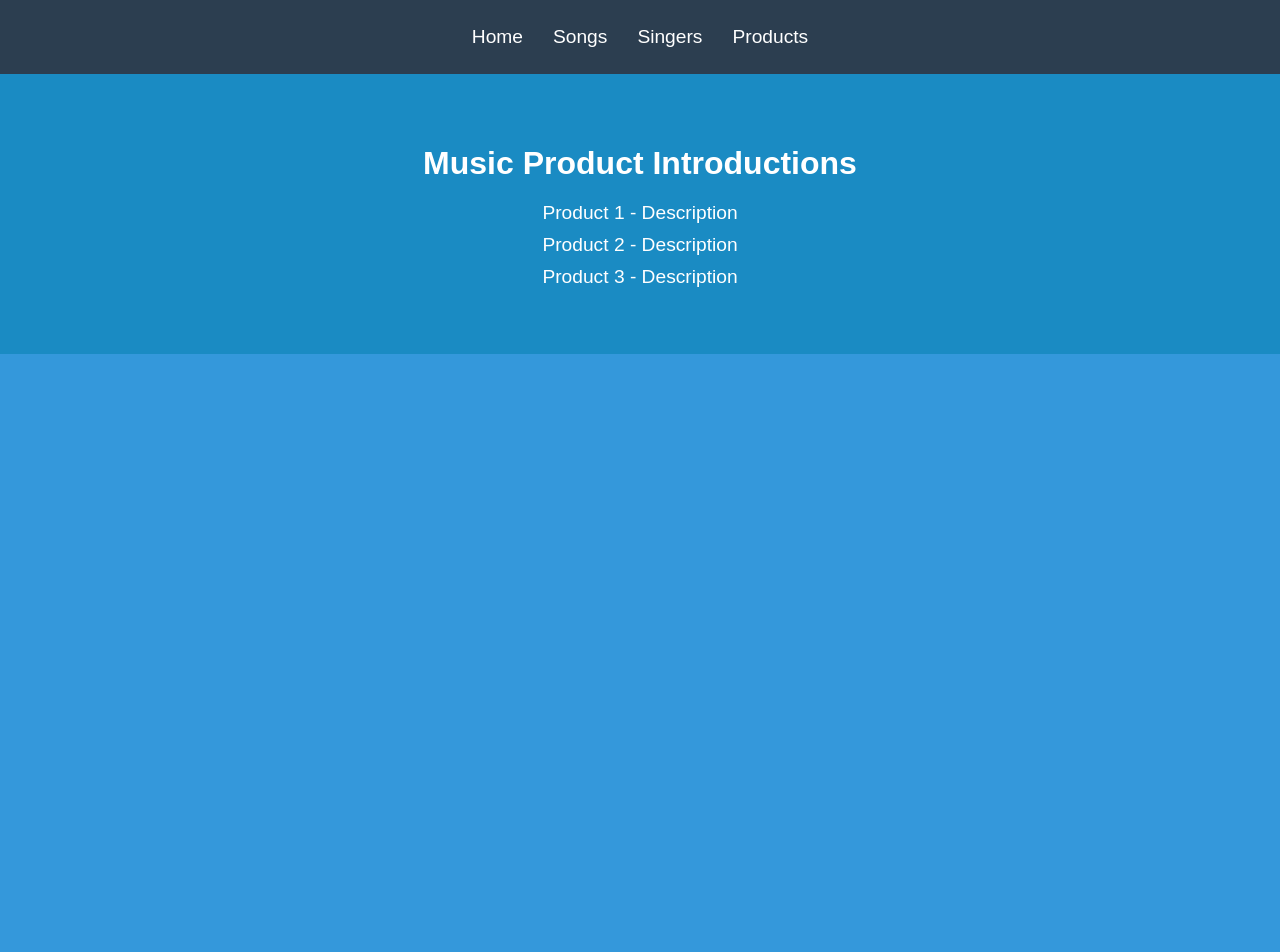
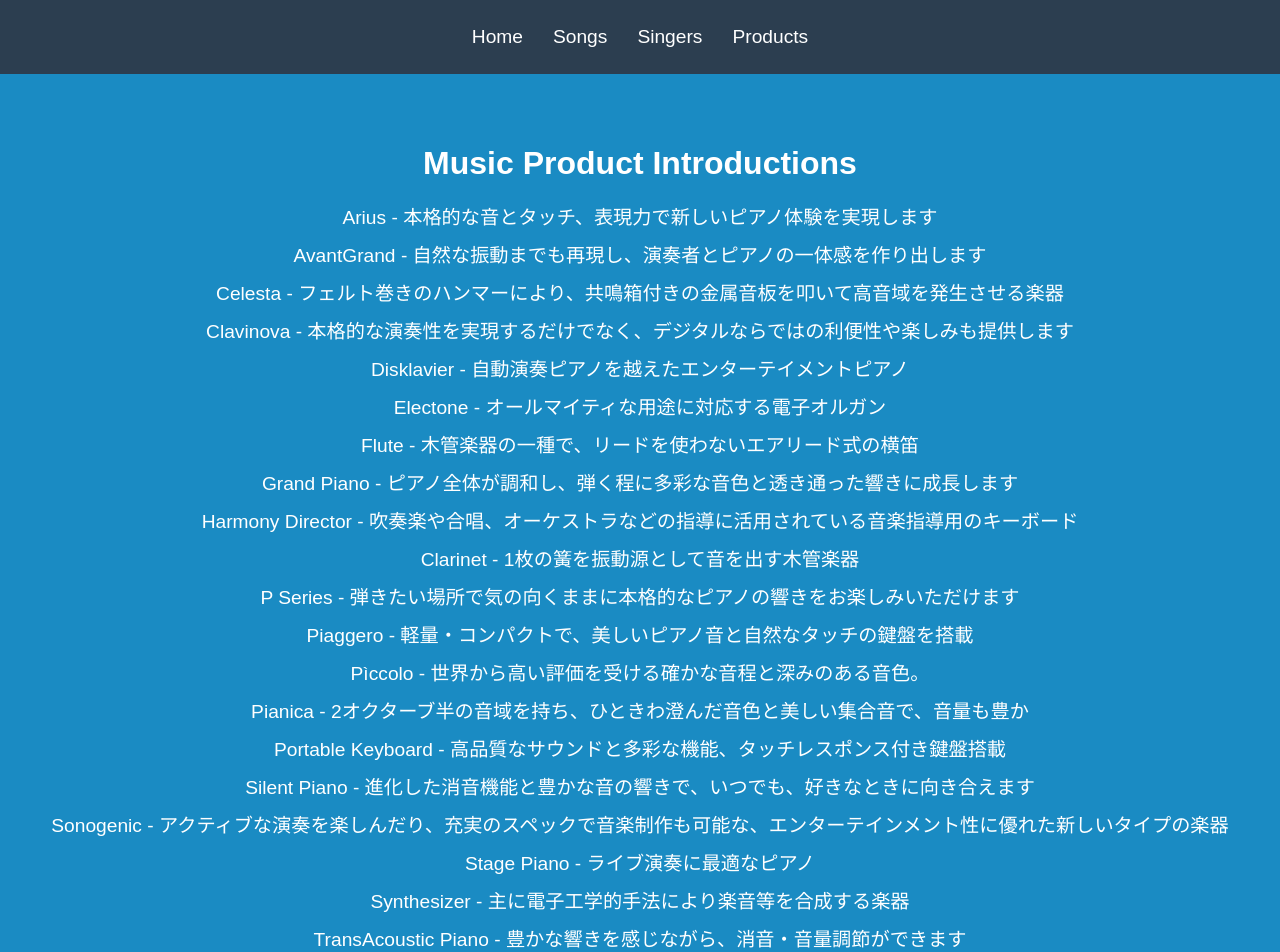
Before and after one commit to Yota0525/My-Awesome-App, a Nuxt app: page /products in a window 1280 px wide. Shown: the top 952 px of the page. Before the commit the page ends 800 px from the top, so only its background shows below. Built offline with nearby package versions, Linux system fonts and the light colour scheme.

Commit message:
内容作成

```diff
--- a/pages/products.vue
+++ b/pages/products.vue
@@ -2,9 +2,27 @@
   <div class="products-page">
     <h1>Music Product Introductions</h1>
     <ul>
-      <li>Product 1 - Description</li>
-      <li>Product 2 - Description</li>
-      <li>Product 3 - Description</li>
+      <li>Arius - 本格的な音とタッチ、表現力で新しいピアノ体験を実現します</li>
+      <li>AvantGrand - 自然な振動までも再現し、演奏者とピアノの一体感を作り出します</li>
+      <li>Celesta - フェルト巻きのハンマーにより、共鳴箱付きの金属音板を叩いて高音域を発生させる楽器</li>
+      <li>Clavinova - 本格的な演奏性を実現するだけでなく、デジタルならではの利便性や楽しみも提供します</li>
+      <li>Disklavier - 自動演奏ピアノを越えたエンターテイメントピアノ</li>
+      <li>Electone - オールマイティな用途に対応する電子オルガン</li>
+      <li>Flute - 木管楽器の一種で、リードを使わないエアリード式の横笛</li>
+      <li>Grand Piano - ピアノ全体が調和し、弾く程に多彩な音色と透き通った響きに成長します</li>
+      <li>Harmony Director - 吹奏楽や合唱、オーケストラなどの指導に活用されている音楽指導用のキーボード</li>
+      <li>Clarinet - 1枚の簧を振動源として音を出す木管楽器</li>
+      <li>P Series - 弾きたい場所で気の向くままに本格的なピアノの響きをお楽しみいただけます</li>
+      <li>Piaggero - 軽量・コンパクトで、美しいピアノ音と自然なタッチの鍵盤を搭載</li>
+      <li>Pìccolo - 世界から高い評価を受ける確かな音程と深みのある音色。</li>
+      <li>Pianica - 2オクターブ半の音域を持ち、ひときわ澄んだ音色と美しい集合音で、音量も豊か</li>
+      <li>Portable Keyboard - 高品質なサウンドと多彩な機能、タッチレスポンス付き鍵盤搭載</li>
+      <li>Silent Piano - 進化した消音機能と豊かな音の響きで、いつでも、好きなときに向き合えます</li>
+      <li>Sonogenic - アクティブな演奏を楽しんだり、充実のスペックで音楽制作も可能な、エンターテインメント性に優れた新しいタイプの楽器</li>
+      <li>Stage Piano - ライブ演奏に最適なピアノ</li>
+      <li>Synthesizer - 主に電子工学的手法により楽音等を合成する楽器</li>
+      <li>TransAcoustic Piano - 豊かな響きを感じながら、消音・音量調節ができます</li>
+      <li>Upright Piano - 豊かな音と確かな品質であなたの想いや情熱に、しっかりと応えてくれます</li>
     </ul>
   </div>
 </template>
```
